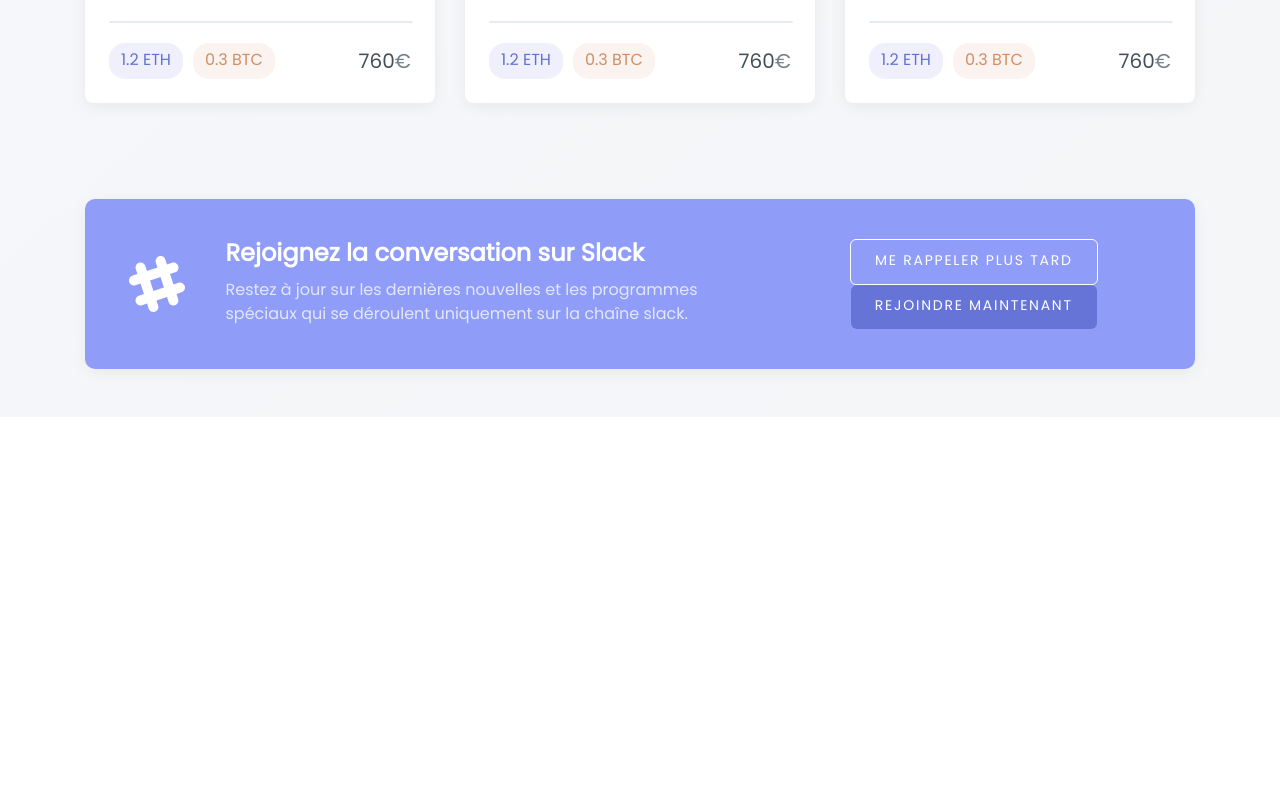
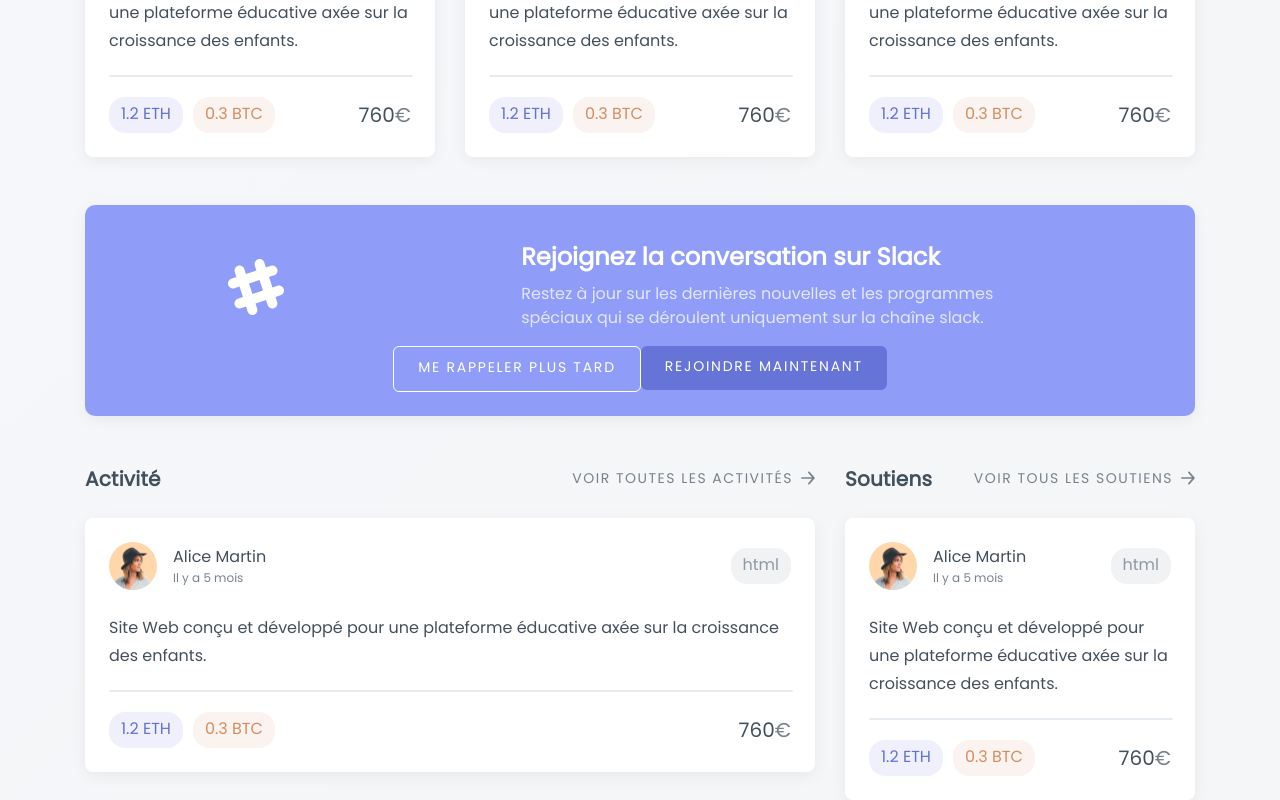
Before and after one commit to AlbanRenahy/static-elements, a React (Create React App) app: page / in a window 1280 px wide. Shown: the part 686-1486 px from the top of the page. Before the commit the page ends 1103 px from the top, so only its background shows below. Built offline with nearby package versions, Linux system fonts and the light colour scheme.

Commit message:
Done with 4 rows

```diff
--- a/src/components/App.js
+++ b/src/components/App.js
@@ -15,7 +15,6 @@
         <nav class="navbar p-0 py-4">
           <a class="navbar-brand align-bottom" href="#">
             <img src="assets/navbar_brand.svg" class="d-inline-block align-top" alt="" />
-            <span class="ml-2">Static</span> Elements
           </a>
 
           <ul class="nav justify-content-end">
@@ -70,12 +69,15 @@
         </div>
 
         {/* Second Row */}
-        <section class="py-5">
+        <section class="pt-5">
+          <div className={`row justify-content-between align-items-center no-gutters ${classes.sectionHeader} pb-3`}>
+            <h1 name="">Projets suggérés</h1>
 
-          {/* <div class="row justify-content-between align-items-center no-gutters">
-            <h1 name="">Suggested Projects</h1>
-            <h3>VOIR TOUS LES PROJETS</h3>
-          </div> */}
+            <div class="row no-gutters">
+              <h3 class="mr-2">VOIR TOUS LES PROJETS</h3>
+              <img src="assets/chevron_arrow.svg" alt="" />
+            </div>
+          </div>
 
           <div class="row">
             <div class="col-lg-4 col-md-6">
@@ -90,11 +92,45 @@
           </div>
         </section>
 
-          <div class="row py-5">
-            <div class="col-12">
-                <Banner/>
+
+        {/* Banner */}
+        <div class="row no-gutters pt-5">
+          <div class="col-12">
+            <Banner />
+          </div>
+        </div>
+
+
+        {/* Third Row */}
+        <section class="pt-5">
+          <div class="row">
+
+            <div class="col-lg-8 col-md-6">
+              <div className={`row justify-content-between align-items-center no-gutters ${classes.sectionHeader} pb-3`}>
+                <h1 name="">Activité</h1>
+
+                <div class="row no-gutters">
+                  <h3 class="mr-2">VOIR TOUTES LES ACTIVITÉS</h3>
+                  <img src="assets/chevron_arrow.svg" alt="" />
+                </div>
+              </div>
+              <SuggestedProjectCard />
+            </div>
+
+
+            <div class="col-lg-4 col-md-6">
+            <div className={`row justify-content-between align-items-center no-gutters ${classes.sectionHeader} pb-3`}>
+                <h1 name="">Soutiens</h1>
+
+                <div class="row no-gutters">
+                  <h3 class="mr-2">VOIR TOUS LES SOUTIENS</h3>
+                  <img src="assets/chevron_arrow.svg" alt="" />
+                </div>
+              </div>
+              <SuggestedProjectCard />
             </div>
           </div>
+        </section>
 
       </div>
 
--- a/src/components/Banner.js
+++ b/src/components/Banner.js
@@ -16,14 +16,14 @@
           </p>
         </div>
 
-        <div className="col-lg-4  justify-content-end my-3">
-          <div className="row no-gutters justify-content-around">
-            <button className={classes["button-outline"]}>
+        <div className="row no-gutters justify-content-md-around justify-content-sm-between">
+          <div className="col-sm-12 col-md-auto">
+            <button className={`${classes["button-outline"]}`}>
               ME RAPPELER PLUS TARD
             </button>
-            <button className={classes["button-solid"]}>
-              REJOINDRE MAINTENANT
-            </button>
+          </div>
+          <div className="col-sm-12 col-md-auto">
+            <button className={`${classes["button-solid"]}`}>REJOINDRE MAINTENANT</button>
           </div>
         </div>
       </div>
--- a/src/styles/BaseStyles.module.css
+++ b/src/styles/BaseStyles.module.css
@@ -15,16 +15,7 @@
   color: #ffffff;
 }
 
-  nav > div >  ul > li > a:hover {
-    opacity: 0.9;
-    font-size: 18px;
-    font-weight: 500;
-    line-height: 0.83;
-    letter-spacing: 0.25px;
-    color: #ffffff;
-  }
-
-  nav > div >  ul > li > a:active {
+nav > div >  ul > li > a:focus {
   color: #ffffff;
   font-size: 18px;
   font-weight: 700;
@@ -134,6 +125,32 @@
   color: #10c172;
 }
 
+/* Section header */
+.sectionHeader h1 {
+  font-size: 20px;
+  font-weight: 600;
+  font-stretch: normal;
+  font-style: normal;
+  line-height: normal;
+  letter-spacing: 0.25px;
+  color: #42505c;
+}
+
+.sectionHeader h3 {
+  font-size: 14px;
+  font-weight: 500;
+  font-stretch: normal;
+  font-style: normal;
+  line-height: 1.07;
+  letter-spacing: 1.5px;
+  text-align: right;
+  color: #79828b;
+}
+
+.sectionHeader img {
+  width: 14px;
+  height: 14px;
+}
 
 /** Suggested Projects Card **/
 
@@ -218,7 +235,7 @@
   color: #ffffff;
 }
 
-  .banner .button-outline {
+.banner .button-outline, .banner .button-outline:focus {
   height: min-content;
   border-radius: 6px;
   border: solid 1px #ffffff;
@@ -229,9 +246,15 @@
   color: #ffffff;
   background-color: transparent;
   padding: 13px 24px 16px 24px;
+  outline: none;
 }
 
-  .banner .button-solid {
+.banner .button-outline:active {
+  background-color: #6574f6;
+  outline: none;
+}
+
+.banner .button-solid , .banner .button-solid:focus {
   height: min-content;
   border-radius: 6px;
   background-color: #6574d6;
@@ -242,4 +265,10 @@
   letter-spacing: 1.75px;
   color: #ffffff;
   padding: 13px 24px 16px 24px;
+  outline: none;
 }
+
+.banner .button-solid:active {
+  background-color: #6574f6;
+  outline: none;
+}
```
Also changed, not shown: public/assets/chevron_arrow.svg (added). Lines whose indentation alone changed are shown as unchanged.
